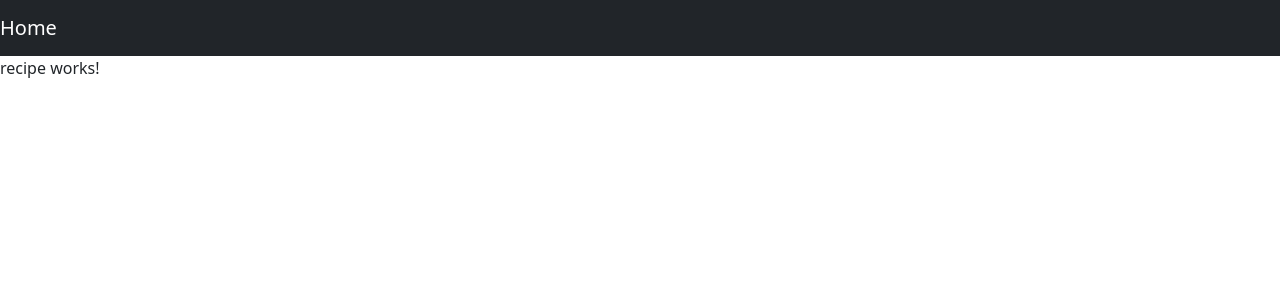
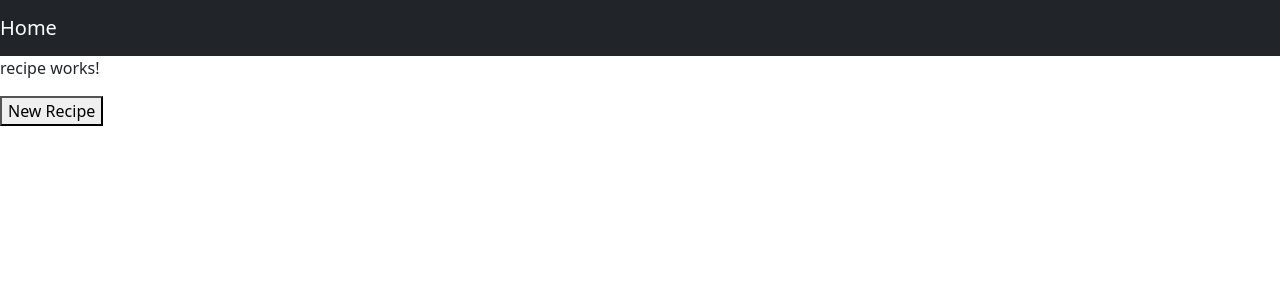
Before and after one commit to Jul-2022-LC-LiftOff/Grocery-Cart, an Angular app in the folder grocery-cart/: page /recipes in a window 1280 px wide. Shown: the top 300 px of the page. Built offline with nearby package versions, Linux system fonts and the light colour scheme.

Commit message:
working on RecipeService

```diff
--- a/grocery-cart/src/app/recipe/recipe.component.html
+++ b/grocery-cart/src/app/recipe/recipe.component.html
@@ -1 +1,5 @@
 <p>recipe works!</p>
+
+<div>
+    <button>New Recipe</button>
+</div>
```
Also changed, not shown: 1 other file (tests, documents, lock files or other folders).
